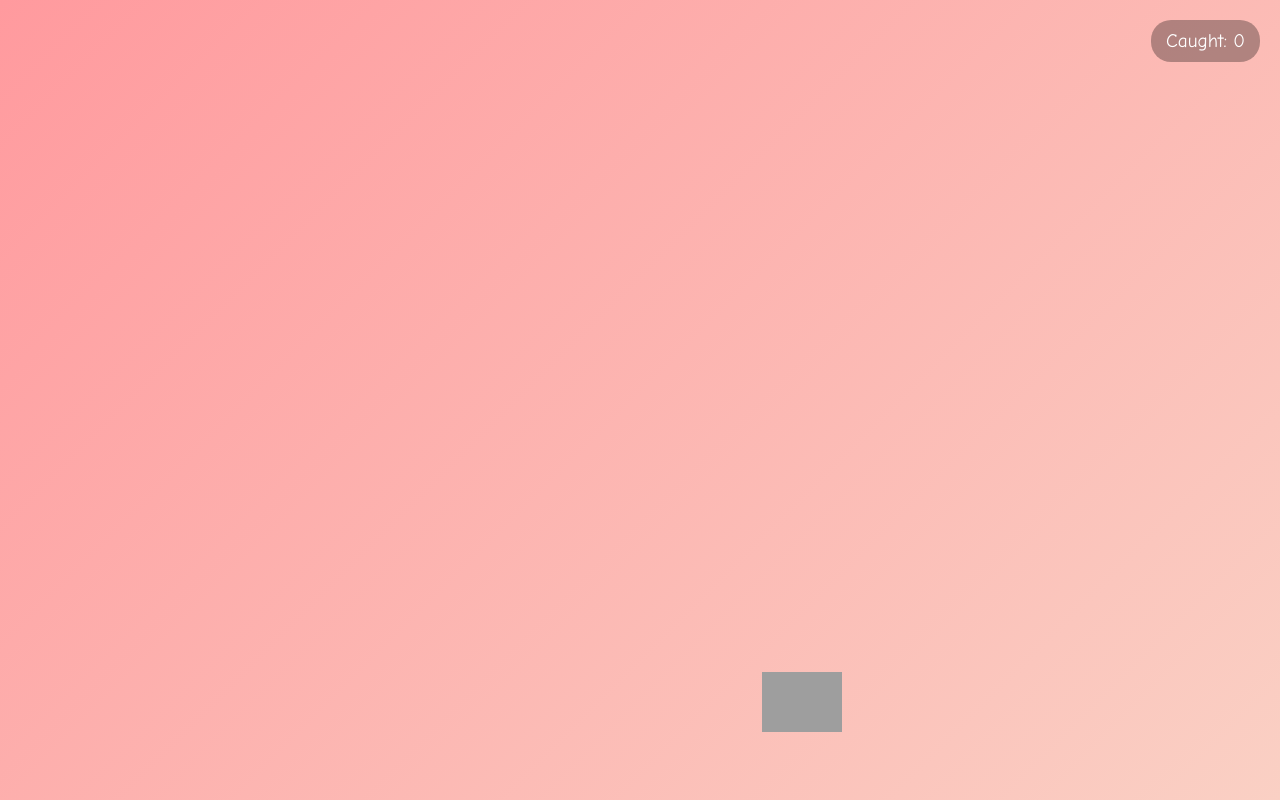
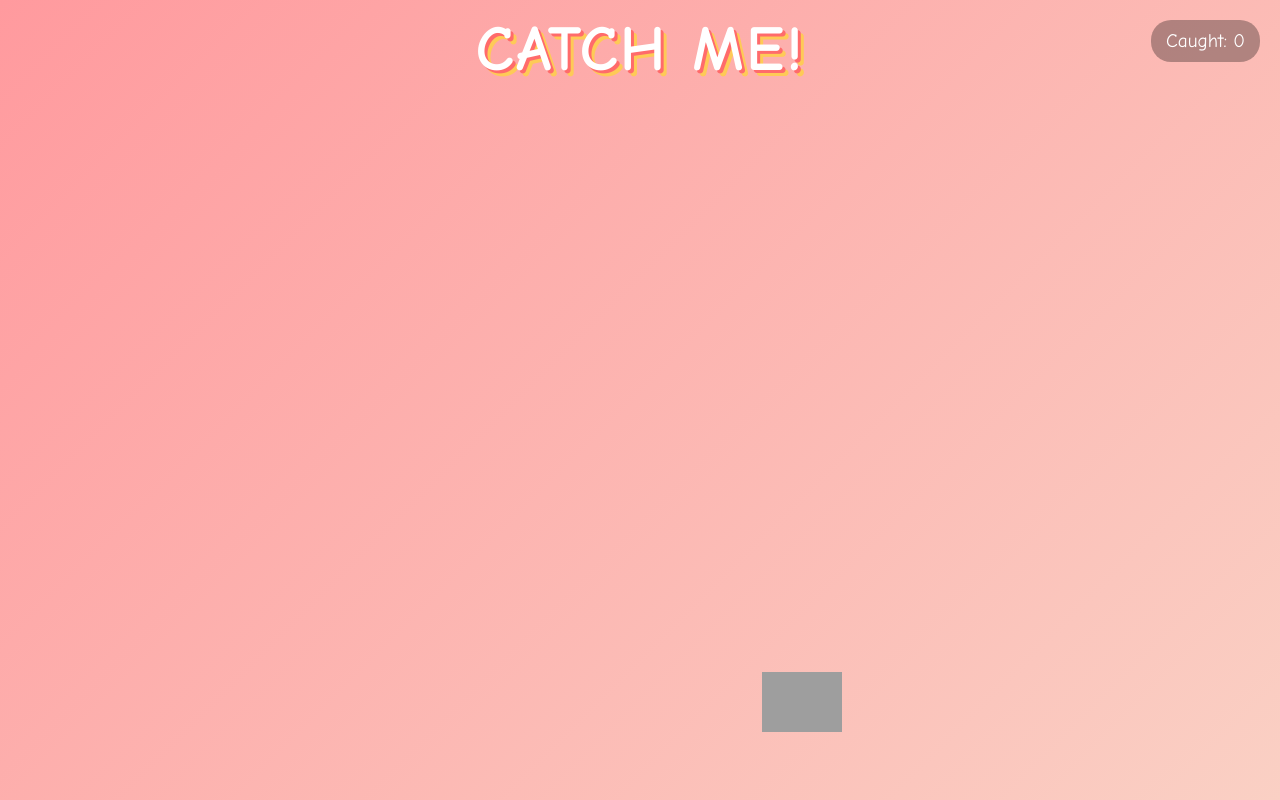
Before and after one commit to NineNine123/surprise, a plain HTML site: page index.html in a window 1280 px wide. Drawn offline with Linux system fonts and the light colour scheme; grey boxes are pictures that could not be loaded.

Commit message:
cat catch game

```diff
--- a/index.html
+++ b/index.html
@@ -103,6 +103,20 @@
         animation: fall linear infinite;
         z-index: 99;
       }
+      #catch-text {
+        position: absolute;
+        top: 12px;
+        left: 50%;
+        transform: translateX(-50%);
+        font-size: clamp(1.8rem, 8vw, 4rem); /* ✅ fits phones & still big */
+        font-weight: 900;
+        color: #ffffff;
+        text-shadow: 3px 3px 0px #ff6b6b, 6px 6px 0px #feca57;
+        letter-spacing: 2px;
+        z-index: 200;
+        pointer-events: none; /* ✅ does not block tapping */
+        font-family: "Comic Sans MS", cursive, sans-serif;
+      }
 
       @keyframes fall {
         to {
@@ -114,6 +128,8 @@
   </head>
   <body>
     <div id="score">Caught: <span id="count">0</span></div>
+    <div id="catch-text">CATCH ME!</div>
+
     <div id="cat"></div>
     <div id="message">you stupid ugly grandma 🐾</div>
     <button id="restart">Play Again!</button>
```
